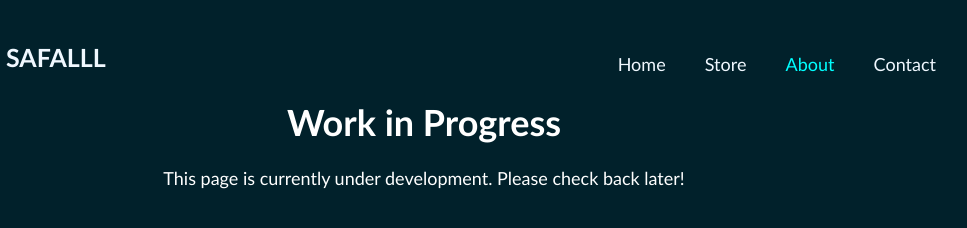
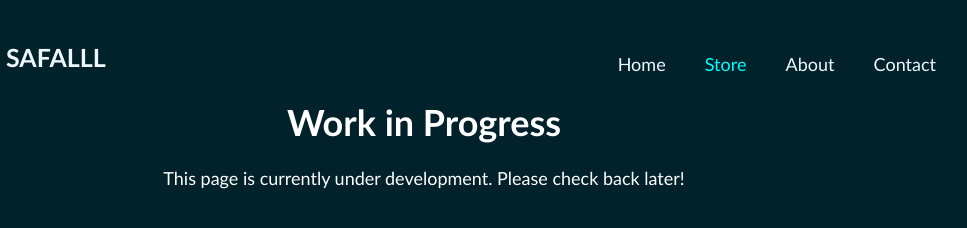
Before and after one commit to safalgamer/Safalll, a plain HTML site: page store.html in a window 1280 px wide. Shown: the full height of the page, 216-1183 px from the left. Drawn offline with nearby package versions, Linux system fonts and the light colour scheme.

Commit message:
Update store.html

```diff
--- a/store.html
+++ b/store.html
@@ -83,8 +83,8 @@
         </div>
         <nav class="navbar">
             <a href="index.html">Home</a>
-            <a href="store.html">Store</a>
-            <a href="about.html" class="active">About</a>
+            <a href="store.html"class="active">Store</a>
+            <a href="about.html">About</a>
             <a href="contact.html">Contact</a>
         </nav>
     </header>
```
